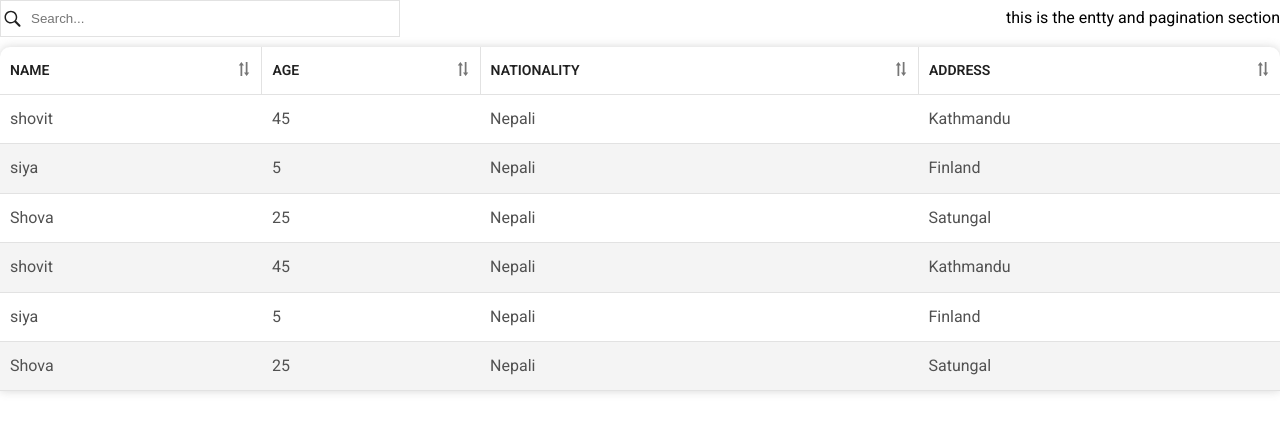
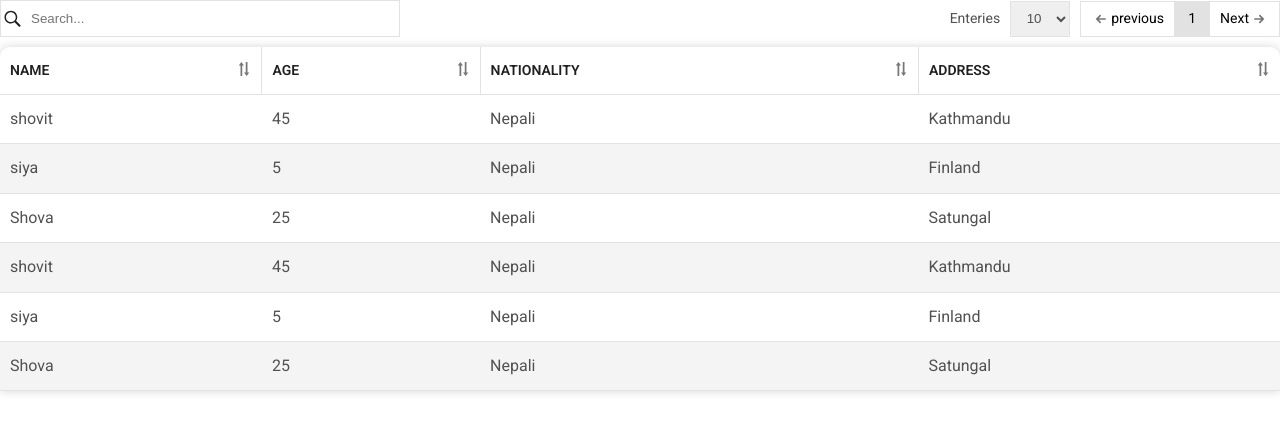
Before and after one commit to webtech-coding/react-data-table, a React app: page / in a window 1280 px wide. Shown: the top 432 px of the page. Built offline with nearby package versions, Linux system fonts and the light colour scheme; the HTML template or start-up script is replaced by a standard one.

Commit message:
pagination ui added

```diff
--- /dev/null
+++ b/src/assets/icons/arrowIcon.tsx
@@ -0,0 +1,11 @@
+import React, { FC, ReactElement } from "react";
+
+const ArrowIcon:FC =():ReactElement=>{
+    return(
+        <svg version="1.1" xmlns="http://www.w3.org/2000/svg" width="24" height="24" viewBox="0 0 24 24">
+            <path d="M17 11h-7.586l2.293-2.293c0.391-0.391 0.391-1.023 0-1.414s-1.023-0.391-1.414 0l-4.707 4.707 4.707 4.707c0.195 0.195 0.451 0.293 0.707 0.293s0.512-0.098 0.707-0.293c0.391-0.391 0.391-1.023 0-1.414l-2.293-2.293h7.586c0.552 0 1-0.448 1-1s-0.448-1-1-1z"></path>
+        </svg>
+    )
+}
+
+export default ArrowIcon;
--- a/src/assets/styles/components/_datatable.scss
+++ b/src/assets/styles/components/_datatable.scss
@@ -115,4 +115,67 @@
             z-index: 10;
         }
     }
+
+    &__entries{
+        display: flex;
+        align-items: center;
+        color: #515151;
+
+
+        select{
+            height: 36px;
+            width: 60px;
+            border: 1px solid #e2e2e2;
+            outline-color: #cccccc;
+            margin: 0 10px;
+            color: #515151;
+            text-align: center;
+        }
+    }
+
+    &__pages{
+        display: flex;
+        align-items: center;
+        font-size: 14px;
+    }
+
+    &__pagination{
+        display: flex;
+        border: 1px solid #e2e2e2;
+        height: 36px;
+        align-items: center;
+
+
+
+        &-nav{
+            padding: 0 10px;
+            cursor: pointer;
+            display: flex;
+            align-items: center;
+            height: 36px;
+
+            svg{
+                fill: #767676;;
+                height: 20px;
+                width: 20px;
+            }
+
+            &--reverse{
+                svg{
+                    transform: rotate(180deg);
+                }
+            }
+        }
+
+        &-page{
+            height: 36px;
+            display: flex;
+            align-items: center;
+            background-color: red;
+            width: 36px;
+            justify-content: center;
+            background-color: #e2e2e2;
+            cursor: pointer;
+        }
+    }
 }
--- a/src/components/dataTable/actionBar.tsx
+++ b/src/components/dataTable/actionBar.tsx
@@ -1,5 +1,6 @@
 import { ReactElement, type FC } from "react";
 import SearchIcon from "../../assets/icons/searchIcons";
+import ArrowIcon from "../../assets/icons/arrowIcon";
 
 const ActionBar:FC =():ReactElement=>{
     return(
@@ -7,8 +8,20 @@ const ActionBar:FC =():ReactElement=>{
             <div className="data-table__search">
                 <SearchIcon /> <input type="text" placeholder="Search..."/>
             </div>
-            <div className="data-table__entries">
-                this is the entty and pagination section
+            <div className="data-table__pages">
+                <div className="data-table__entries">
+                    <span>Enteries</span>
+                    <select>
+                        <option>10</option>
+                        <option>20</option>
+                        <option>50</option>
+                    </select>
+                </div>
+                <div className="data-table__pagination">
+                    <div className="data-table__pagination-nav"><ArrowIcon /> <span>previous</span></div>
+                    <div className="data-table__pagination-page">1</div>
+                    <div className="data-table__pagination-nav data-table__pagination-nav--reverse"> Next <ArrowIcon /> </div>
+                </div>
             </div>
         </div>
     )
```
Also changed, not shown: src/components/dataTable/pagination.tsx (added, +9 -0 lines).
